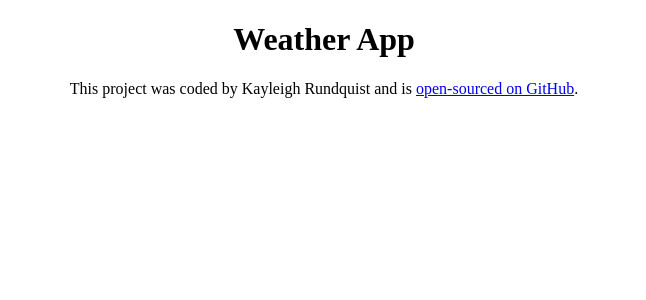
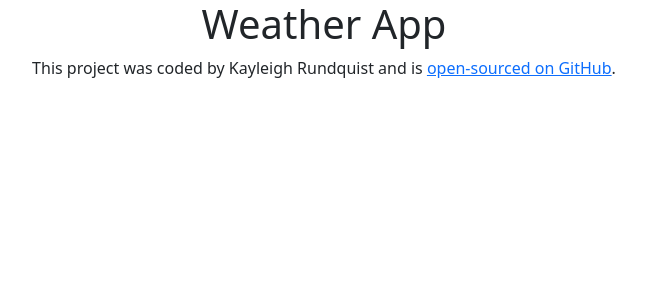
Before and after one commit to Keilikvist/ny-app, a React (Create React App) app: page / in a window 1280 px wide. Shown: the top 300 px of the page, without its empty margins (316-962 px from the left). Built offline with nearby package versions, Linux system fonts and the light colour scheme.

Commit message:
added bootstrap

```diff
--- a/package.json
+++ b/package.json
@@ -7,6 +7,7 @@
     "@testing-library/react": "^12.1.2",
     "@testing-library/user-event": "^13.5.0",
     "axios": "^0.25.0",
+    "bootstrap": "^5.1.3",
     "react": "^17.0.2",
     "react-dom": "^17.0.2",
     "react-scripts": "5.0.0",
--- a/src/App.js
+++ b/src/App.js
@@ -1,9 +1,11 @@
 import React from "react";
+
 import "./App.css";
 
 export default function App() {
   return (
     <div className="App">
+      <div className="container">
         <h1>Weather App</h1>
         <footer>
           This project was coded by Kayleigh Rundquist and is{" "}
@@ -13,5 +15,6 @@ export default function App() {
           .
         </footer>
       </div>
+    </div>
   );
 }
```
Also changed, not shown: src/index.js (+7 -6 lines), 1 other file (tests, documents, lock files or other folders). Lines whose indentation alone changed are shown as unchanged.
